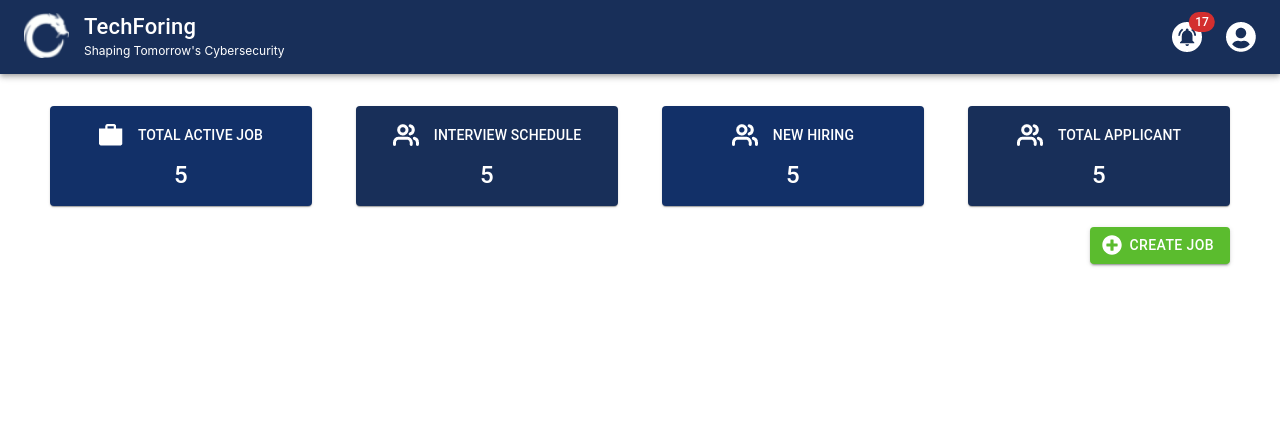
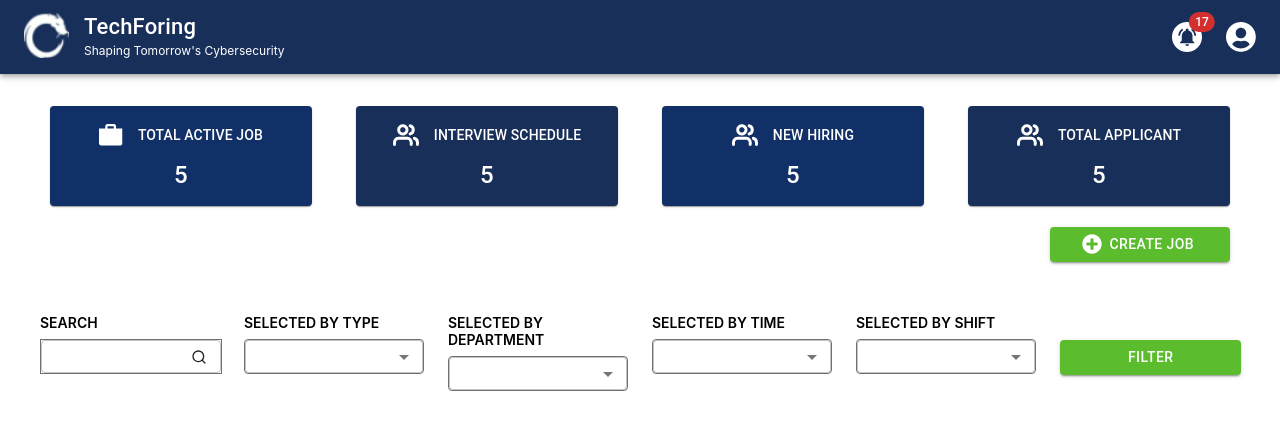
Before and after one commit to shahnewaz171/jobPortal-frontend, a React (Create React App) app: page / in a window 1280 px wide. Shown: the top 430 px of the page. Built offline with nearby package versions, Linux system fonts and the light colour scheme.

Commit message:
designed search items

```diff
--- a/package.json
+++ b/package.json
@@ -6,6 +6,7 @@
     "@emotion/react": "^11.7.1",
     "@emotion/styled": "^11.6.0",
     "@material-ui/core": "^4.12.3",
+    "@material-ui/icons": "^4.11.2",
     "@mui/icons-material": "^5.2.5",
     "@mui/material": "^5.2.6",
     "@mui/styled-engine": "^5.2.6",
--- a/src/App.css
+++ b/src/App.css
@@ -1,5 +1,16 @@
 .text-white{
   color: #fff !important;
+}
+
+.createJob-btn button,
+.filter-btn{
+    text-transform: uppercase;
+}
+.createJob-btn button,
+.createJob-btn button:hover,
+.filter-btn,
+.filter-btn:hover{
+    background-color: #5BBC2E !important;
 }
 
 @media only screen and  (min-width: 600px){
--- a/src/App.js
+++ b/src/App.js
@@ -4,6 +4,7 @@ import 'react-toastify/dist/ReactToastify.css';
 import './App.css';
 import Cards from "./components/Home/Cards/Cards";
 import CreateJob from "./components/Home/CreateJob/CreateJob";
+import SearchItems from "./components/Home/SearchItems/SearchItems";
 import Login from "./components/Login/Login";
 import PrivateRoute from "./components/PrivateRoute/PrivateRoute";
 import Navbar from "./components/shared/Navbar/Navbar";
@@ -17,6 +18,7 @@ function App() {
               <Navbar />
               <Cards />
               <CreateJob />
+              <SearchItems />
             </Route>
             <PrivateRoute path="/home">
               <h1>Home</h1>
--- a/src/components/Home/CreateJob/CreateJob.css
+++ b/src/components/Home/CreateJob/CreateJob.css
@@ -4,9 +4,5 @@
     margin: 1.3rem 0px !important;
 }
 .createJob-btn button{
-    text-transform: uppercase;
+    padding: 5px 36px !important;
 }
-.createJob-btn button,
-.createJob-btn button:hover{
-    background-color: #5BBC2E !important;
-}
--- /dev/null
+++ b/src/components/Home/SearchItems/SearchItems.css
@@ -0,0 +1,17 @@
+.Mui-focused .MuiOutlinedInput-notchedOutline {
+    border: none !important;
+}
+.searchItem-title{
+    font-weight: 600 !important;
+    text-transform: uppercase;
+    font-size: 14px;
+    margin-bottom: 8px !important;
+}
+.css-11u53oe-MuiSelect-select-MuiInputBase-input-MuiOutlinedInput-input,
+.css-1t8l2tu-MuiInputBase-input-MuiOutlinedInput-input,
+.css-nxo287-MuiInputBase-input-MuiOutlinedInput-input{
+    padding: 5px 10px !important;
+}
+.filter-btn{
+    padding: 5px 68px !important;
+}
--- /dev/null
+++ b/src/components/Home/SearchItems/SearchItems.js
@@ -0,0 +1,96 @@
+import React, { useState } from 'react';
+import { Grid, Box, TextField, Select,Typography, MenuItem, Button  } from '@mui/material';
+import { InputAdornment } from "@material-ui/core";
+import { FiSearch } from "react-icons/fi";
+import './SearchItems.css';
+
+const SearchItems = () => {
+    const [type, setType] = useState('');
+    const [department, setDepartment] = useState('');
+    const [time, setTime] = useState('');
+    const [shift, setShift] = useState('');
+
+    const handleType = (e) => {
+        setType(e.target.value);
+    };
+    const handleDepartment = (e) => {
+        setDepartment(e.target.value);
+    };
+    const handleTime = (e) => {
+        setTime(e.target.value);
+    };
+    const handleShift = (e) => {
+        setShift(e.target.value);
+    };
+
+    return (
+        <>
+            <Box sx={{ width: '100%' }}>
+                <Grid container rowSpacing={1} className="job-cards" columnSpacing={{ xs: 1, sm: 2, md: 3 }} sx={{ pt: 4, px: 3 }} >
+                    <Grid item xs={6} md={3} lg={2}>
+                        <Typography variant="p" component="div" className="searchItem-title" >
+                            search
+                        </Typography>
+                       <TextField fullWidth sx={{border: "1px solid #707070"}} InputProps={{ endAdornment: (
+                       <InputAdornment position="end">
+                            <FiSearch />
+                        </InputAdornment>
+                        )}} />
+                    </Grid>
+
+                    <Grid item xs={6} md={3} lg={2}>
+                        <Typography variant="p" component="div" className="searchItem-title" >
+                            selected by type
+                        </Typography>
+                        <Select fullWidth  sx={{border: "1px solid #707070"}} value={type} onChange={handleType} >
+                            <MenuItem value="type1">Type 1</MenuItem>
+                            <MenuItem value="type2">Type 2</MenuItem>
+                            <MenuItem value="type3">Type 3</MenuItem>
+                        </Select>
+                    </Grid>
+
+                    <Grid item xs={6} md={3} lg={2}>
+                        <Typography variant="p" component="div" className="searchItem-title" >
+                            selected by department
+                        </Typography>
+                        <Select fullWidth  sx={{border: "1px solid #707070"}} value={department} onChange={handleDepartment} >
+                            <MenuItem value="IT">IT</MenuItem>
+                            <MenuItem value="Non IT">Non IT</MenuItem>
+                            <MenuItem value="General">General</MenuItem>
+                        </Select>
+                    </Grid>
+
+                    <Grid item xs={6} md={3} lg={2}>
+                        <Typography variant="p" component="div" className="searchItem-title" >
+                            selected by time
+                        </Typography>
+                        <Select fullWidth  sx={{border: "1px solid #707070"}} value={time} onChange={ handleTime} >
+                            <MenuItem value="10.00">10.00 AM</MenuItem>
+                            <MenuItem value="12.00">12.00 PM</MenuItem>
+                            <MenuItem value="2.00">2.00 PM</MenuItem>
+                        </Select>
+                    </Grid>
+                    <Grid item xs={6} md={3} lg={2}>
+                        <Typography variant="p" component="div" className="searchItem-title" >
+                            selected by shift
+                        </Typography>
+                        <Select fullWidth  sx={{border: "1px solid #707070"}} value={shift} onChange={ handleShift} >
+                            <MenuItem value="morning">Morning</MenuItem>
+                            <MenuItem value="evening">Evening</MenuItem>
+                            <MenuItem value="night">Night</MenuItem>
+                        </Select>
+                    </Grid>
+                    <Grid item xs={6} md={3} lg={2}>
+                       <Typography variant="p" component="div" sx={{paddingTop: "26px", textAlign: "end", paddingRight: "10px"}} >
+                            <Button variant="contained" className="filter-btn" >
+                                filter
+                            </Button>
+                       </Typography>
+                    </Grid>
+                </Grid>
+            </Box>
+        </>
+    );
+};
+
+export default SearchItems;
```
Also changed, not shown: 1 other file (tests, documents, lock files or other folders).
